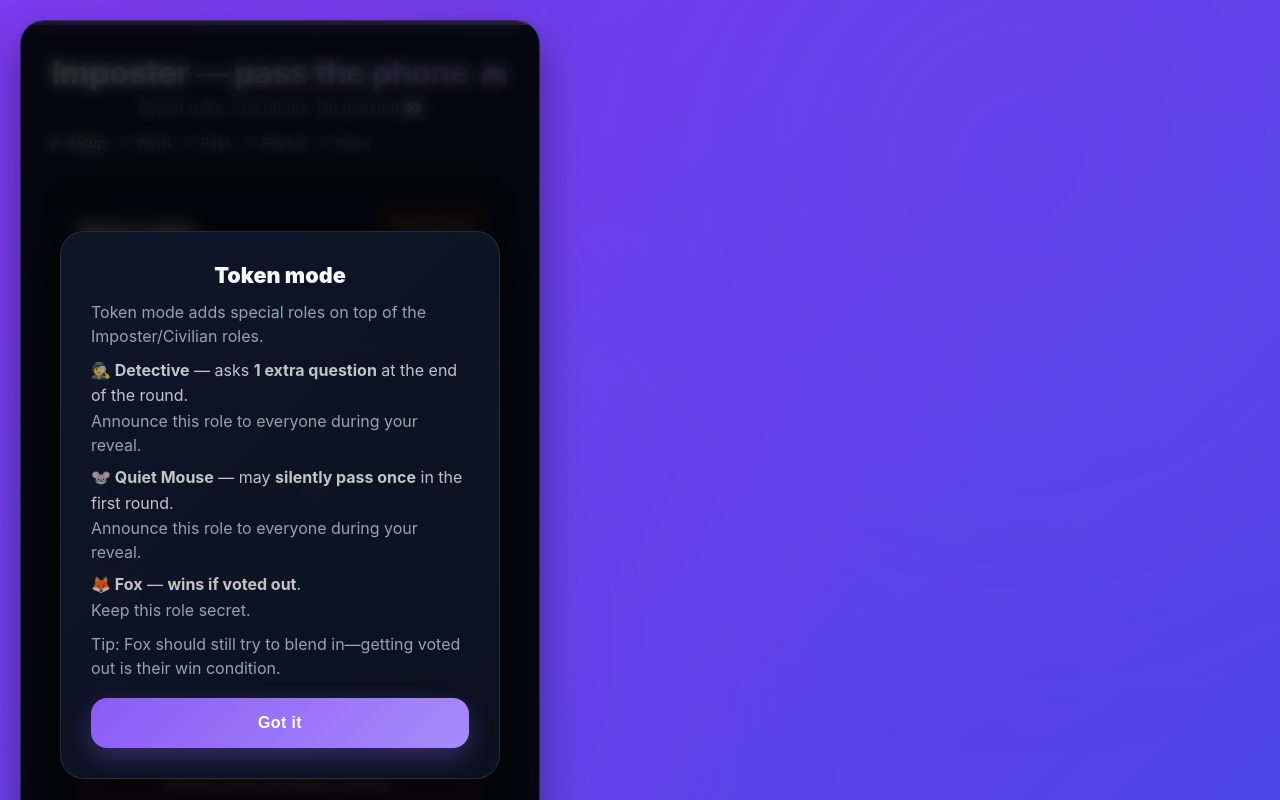
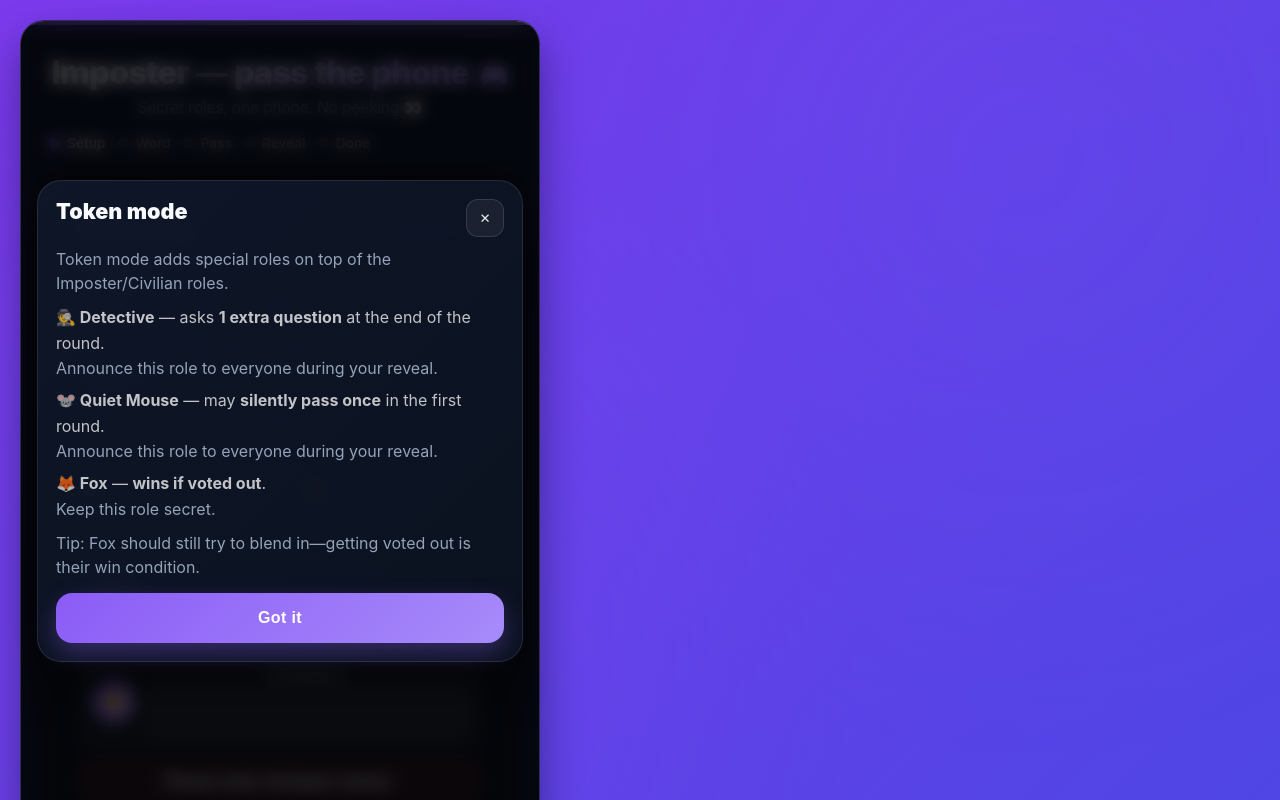
Before and after one commit to Anshaz/imposter-game, a React (Vite) app: page / in a window 1280 px wide. Both pictures are taken after a click on the button 306 px from the left and 475 px from the top of the page. Shown: the top 800 px of the page. Built offline with nearby package versions, Linux system fonts and the light colour scheme.

Commit message:
Refactor code structure for improved readability and maintainability

```diff
--- a/src/components/Modal.jsx
+++ b/src/components/Modal.jsx
@@ -15,10 +15,16 @@ export default function Modal({ open, title, message, actions = [], onClose }) {
   return (
     <div className="dialog-overlay" role="dialog" aria-modal="true" onMouseDown={onClose}>
       <div className="dialog-content" onMouseDown={(e) => e.stopPropagation()}>
-        <div className="dialog-title">{title}</div>
+        <div className="dialog-header">
+          <div className="dialog-title">{title}</div>
+          <button type="button" className="dialog-close" onClick={onClose} aria-label="Close dialog">
+            ✕
+          </button>
+        </div>
+
         <div className="dialog-message">{message}</div>
 
-        <div className="row" style={{ justifyContent: 'center' }}>
+        <div className="dialog-footer">
           {actions.length > 0 ? (
             actions.map((a, i) => (
               <button
@@ -32,7 +38,7 @@ export default function Modal({ open, title, message, actions = [], onClose }) {
             ))
           ) : (
             <button type="button" className="btn primary" onClick={onClose}>
-              OK
+              Close
             </button>
           )}
         </div>
--- a/src/index.css
+++ b/src/index.css
@@ -632,56 +632,106 @@ select:focus {
 /* Dialog */
 .dialog-overlay {
   position: fixed;
-  top: 0;
-  left: 0;
+  inset: 0;
   width: 100%;
-  height: 95%;
+  height: 100vh;
+  padding: 16px;
+
   background: rgba(0, 0, 0, 0.7);
   backdrop-filter: blur(8px);
+
   display: flex;
   align-items: center;
   justify-content: center;
+
   z-index: 1000;
   animation: fadeIn 0.25s ease-out;
 }
 
 .dialog-content {
   background: linear-gradient(135deg, rgba(15, 23, 42, 0.95), rgba(11, 18, 32, 0.95));
-  padding: 30px;
   border-radius: 24px;
-  max-width: 440px;
-  width: 92%;
-  text-align: center;
+  width: min(520px, 100%);
   border: 1px solid rgba(255, 255, 255, 0.1);
   box-shadow: 0 20px 60px rgba(0, 0, 0, 0.5);
+
+  /* Key fix: prevent overflow off-screen */
+  max-height: calc(100vh - 32px);
+  display: flex;
+  flex-direction: column;
+
+  padding: 18px;
   animation: slideUp 0.32s cubic-bezier(0.68, -0.55, 0.27, 1.55);
 }
 
-@keyframes slideUp {
-  from {
-    opacity: 0;
-    transform: translateY(20px);
-  }
-
-  to {
-    opacity: 1;
-    transform: translateY(0);
-  }
+.dialog-header {
+  display: flex;
+  align-items: flex-start;
+  justify-content: space-between;
+  gap: 12px;
+  margin-bottom: 10px;
 }
 
 .dialog-title {
   font-size: 1.35rem;
   font-weight: 900;
-  margin-bottom: 12px;
   color: var(--white);
+  line-height: 1.15;
+}
+
+.dialog-close {
+  width: 38px;
+  height: 38px;
+  border-radius: 12px;
+
+  border: 1px solid rgba(255, 255, 255, 0.12);
+  background: rgba(255, 255, 255, 0.06);
+  color: rgba(255, 255, 255, 0.9);
+
+  cursor: pointer;
+}
+
+.dialog-close:hover {
+  background: rgba(255, 255, 255, 0.09);
 }
 
 .dialog-message {
+  /* Key fix: scroll long content */
+  overflow: auto;
+  padding-right: 4px;
+
   color: rgba(255, 255, 255, 0.75);
   line-height: 1.6;
-  margin-bottom: 18px;
-  white-space: pre-line;
+
+  /* allow it to grow and shrink within modal */
+  flex: 1 1 auto;
 }
+
+/* footer always visible */
+.dialog-footer {
+  display: flex;
+  justify-content: center;
+  gap: 10px;
+  margin-top: 14px;
+  flex: 0 0 auto;
+}
+
+/* nicer scrolling on iOS */
+.dialog-message {
+  -webkit-overflow-scrolling: touch;
+}
+
+/* Mobile tweaks */
+@media (max-width: 640px) {
+  .dialog-content {
+    padding: 14px;
+    border-radius: 18px;
+  }
+  .dialog-title {
+    font-size: 1.2rem;
+  }
+}
+
 
 /* Responsive */
 @media (max-width: 640px) {
```
